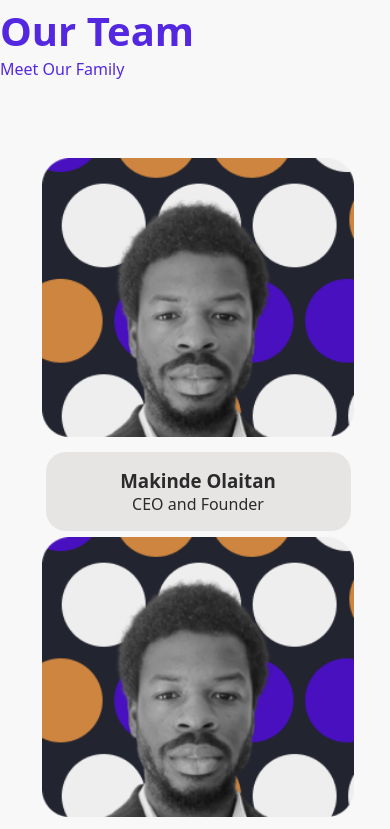
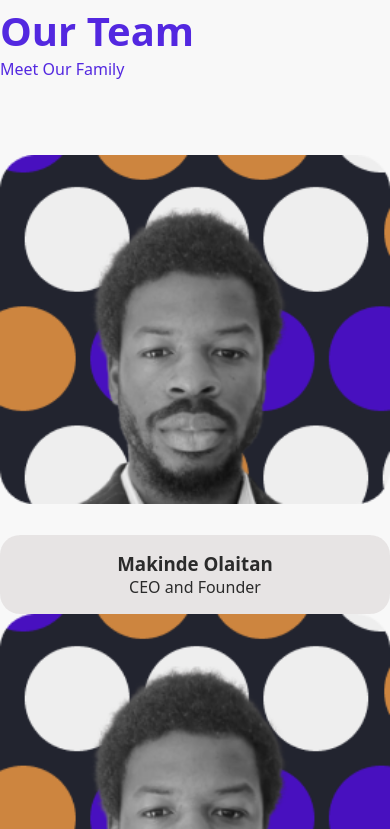
Before and after one commit to Xertifiedloaded/sendna, a plain HTML site: page index.html in a window 390 px wide. Shown: the part 3754-4583 px from the top of the page. Drawn offline with Linux system fonts and the light colour scheme.

Commit message:
my changes

```diff
--- a/assets/style/style.css
+++ b/assets/style/style.css
@@ -432,7 +432,7 @@ body {
     margin-top: 1rem;
     background-color: #dad6d68c;
     border-radius: 20px;
-    padding: 1rem;
+    padding: 1rem 0;
     color: #2b2b2b;
 }
 
@@ -639,7 +639,7 @@ ul {
     border-top: none;
 }
 
-*/ .flex-icon-social {
+.flex-icon-social {
     display: flex;
     justify-content: center;
     width: 100%;
@@ -829,6 +829,7 @@ ul {
 
     .team-container {
         width: 100%;
+        margin: 0;
     }
 
     .team-box {
@@ -838,27 +839,29 @@ ul {
     .cards {
         display: block;
         width: 100%;
-        text-align: center;
+
     }
 
     .card {
         width: 100%;
 
-
+        border: none;
     }
 
     .member-img {
         width: 100%;
         padding-bottom: 10px;
+
     }
 
     .profile {
-        width: 80%;
+        width: 100%;
     }
 
     .profile-info {
-        width: 70%;
-        margin: 0 auto;
+        width: 100%;
+        text-align: center;
+
     }
 
     .freq {
```
